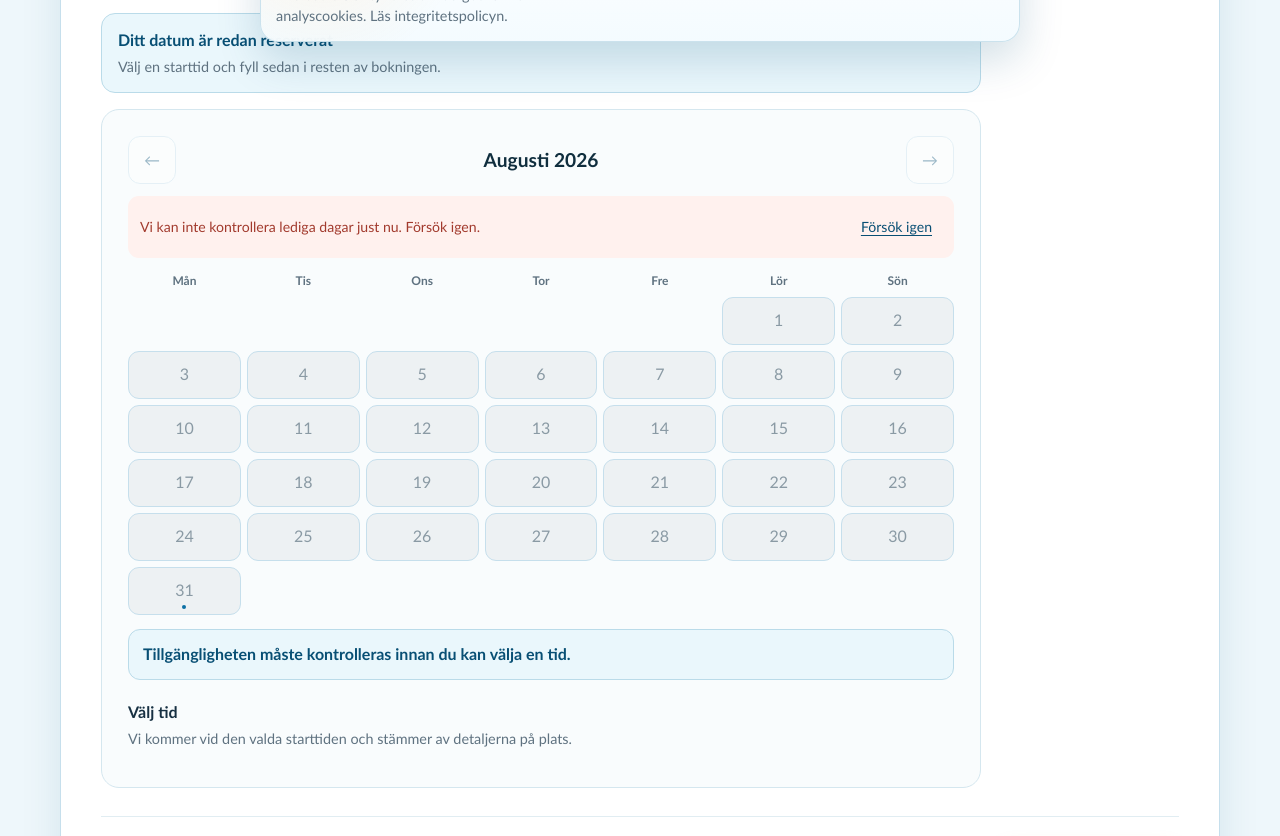
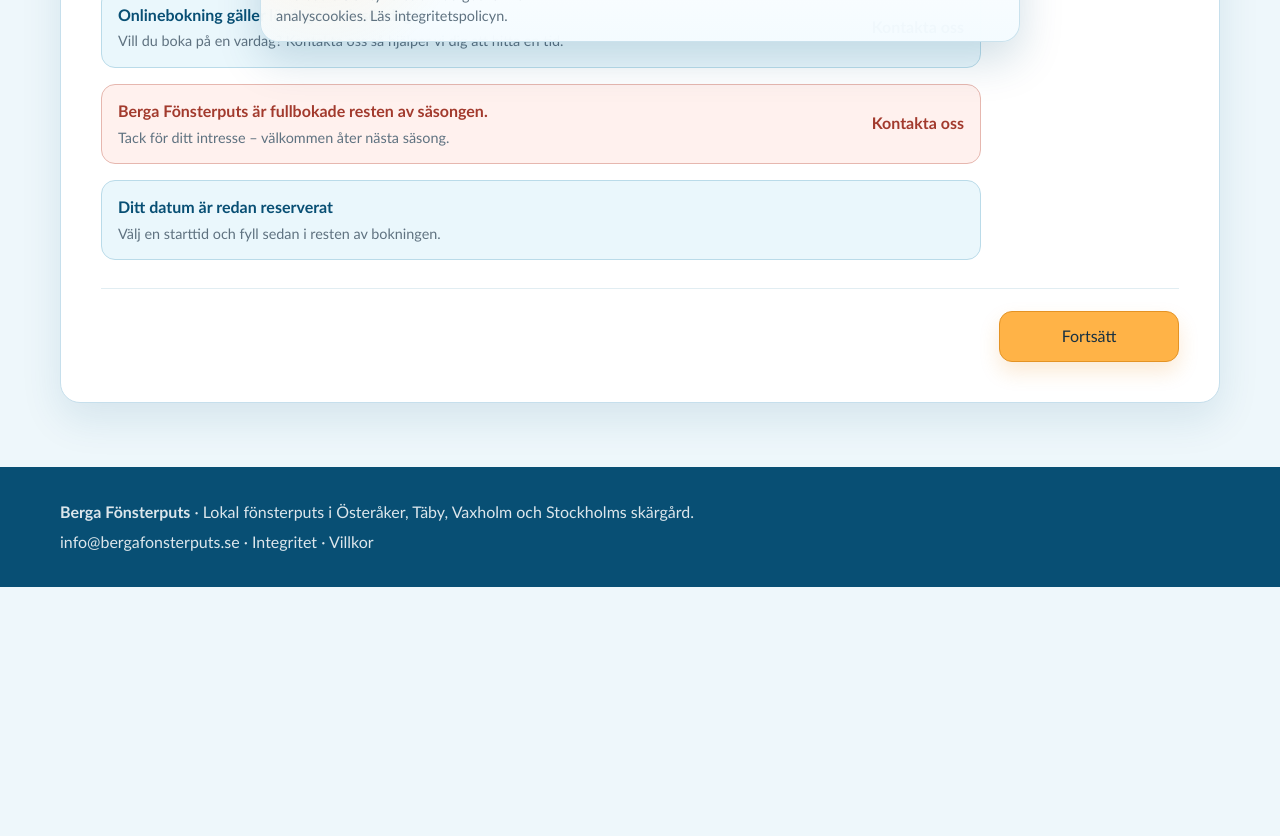
Before and after one commit to zachallgren-cell/hemsida-n-stan-klar, a website: page bokning.html in a window 1280 px wide. Shown: the part 744-1580 px from the top of the page. After the commit the page ends 1331 px from the top, so only its background shows below. Drawn offline with Linux system fonts and the light colour scheme; no server answers.

Commit message:
fix: close public booking for the season

```diff
--- a/bokning.html
+++ b/bokning.html
@@ -16,7 +16,7 @@
   <link rel="stylesheet" href="booking.css?v=20260828-2">
   <script src="cookie-consent.js?v=20260720" defer></script>
   <script src="site.js?v=20260721" defer></script>
-  <script src="booking.js?v=20260828-2" defer></script>
+  <script src="booking.js?v=20260831" defer></script>
 </head>
 <body class="booking-page">
   <a class="skip-link" href="#main-content">Hoppa till bokningen</a>
@@ -93,6 +93,14 @@
             <a href="kontakt.html">Kontakta oss</a>
           </aside>
 
+          <aside class="weekday-booking-notice season-booking-notice" id="seasonBookingNotice" aria-label="Fullbokat för säsongen" hidden>
+            <div>
+              <strong>Berga Fönsterputs är fullbokade resten av säsongen.</strong>
+              <span>Tack för ditt intresse – välkommen åter nästa säsong.</span>
+            </div>
+            <a href="kontakt.html">Kontakta oss</a>
+          </aside>
+
           <aside class="weekday-booking-notice" id="invitationBookingNotice" aria-label="Reserverat bokningsdatum" hidden>
             <div>
               <strong>Ditt datum är redan reserverat</strong>
@@ -100,7 +108,7 @@
             </div>
           </aside>
 
-          <div class="calendar-card">
+          <div class="calendar-card" id="calendarCard">
             <div class="calendar-header" id="calendarHeader">
               <button type="button" class="calendar-nav" id="prevMonth" aria-label="Visa föregående månad" aria-controls="calendarGrid">←</button>
               <h3 id="calendarTitle" aria-live="polite">Laddar kalender…</h3>
@@ -128,7 +136,7 @@
           </div>
 
           <div class="step-actions step-actions-end">
-            <button type="button" class="button button-primary" data-next-step>Fortsätt</button>
+            <button type="button" class="button button-primary" id="continueFromCalendarButton" data-next-step>Fortsätt</button>
           </div>
         </section>
 
--- a/booking.css
+++ b/booking.css
@@ -471,6 +471,16 @@ body.booking-page :focus-visible {
   color: var(--booking-blue-dark);
   font-weight: 900;
   text-underline-offset: 3px;
+}
+
+.season-booking-notice {
+  border-color: #e6b7af;
+  color: var(--booking-error);
+  background: var(--booking-error-soft);
+}
+
+.season-booking-notice a {
+  color: var(--booking-error);
 }
 
 .calendar-header {
--- a/booking.js
+++ b/booking.js
@@ -8,6 +8,8 @@
   const BOOKED_SLOTS_FUNCTION_URL = `${SUPABASE_FUNCTIONS_URL}/booked-slots`;
   const BOOKING_INVITATION_URL = `${SUPABASE_FUNCTIONS_URL}/booking-invitation`;
   const AVAILABILITY_TIMEOUT_MS = 20_000;
+  const REGULAR_BOOKING_SEASON_CLOSED = true;
+  const SEASON_FULLY_BOOKED_MESSAGE = 'Berga Fönsterputs är fullbokade resten av säsongen.';
   const BOOKABLE_TIMES = ['10:00', '11:00', '12:00', '13:00', '14:00', '15:00', '16:00', '17:00'];
   const MONTH_NAMES = ['januari', 'februari', 'mars', 'april', 'maj', 'juni', 'juli', 'augusti', 'september', 'oktober', 'november', 'december'];
   const DRAFT_KEY = 'bergaBookingDraft';
@@ -56,10 +58,13 @@
   const timeSlots = byId('timeSlots');
   const dateTimeError = byId('dateTimeError');
   const weekdayBookingNotice = byId('weekdayBookingNotice');
+  const seasonBookingNotice = byId('seasonBookingNotice');
   const invitationBookingNotice = byId('invitationBookingNotice');
   const invitationBookingText = byId('invitationBookingText');
   const calendarHeader = byId('calendarHeader');
   const calendarWeekdays = byId('calendarWeekdays');
+  const calendarCard = byId('calendarCard');
+  const continueFromCalendarButton = byId('continueFromCalendarButton');
   const boatFields = byId('boatFields');
   const apartmentWindowOpeningGroup = byId('apartmentWindowOpeningGroup');
   const seaMilesInput = byId('seaMiles');
@@ -544,6 +549,7 @@
   }
 
   function isDateSelectable(date) {
+    if (REGULAR_BOOKING_SEASON_CLOSED && !activeInvitation) return false;
     if (activeInvitation?.date === date) {
       return calendarReady && date >= todayString && date <= lastBookableString && !getBlockedDate(date);
     }
@@ -587,7 +593,9 @@
   }
 
   function updateSelectedDateBox() {
-    if (!calendarReady) {
+    if (REGULAR_BOOKING_SEASON_CLOSED && !activeInvitation) {
+      selectedDateBox.textContent = SEASON_FULLY_BOOKED_MESSAGE;
+    } else if (!calendarReady) {
       selectedDateBox.textContent = 'Tillgängligheten måste kontrolleras innan du kan välja en tid.';
     } else if (!selectedDate) {
       selectedDateBox.textContent = 'Välj en ledig dag i kalendern.';
@@ -750,6 +758,16 @@
   }
 
   async function fetchAvailability() {
+    if (REGULAR_BOOKING_SEASON_CLOSED && !activeInvitation) {
+      calendarReady = false;
+      selectedDate = '';
+      selectedTime = '';
+      syncDateInputs();
+      setCalendarState('closed', SEASON_FULLY_BOOKED_MESSAGE);
+      updateSelectedDateBox();
+      return;
+    }
+
     calendarReady = false;
     bookingsCache = [];
     blockedDatesCache = [];
@@ -1093,7 +1111,8 @@
     const shouldTrack = options.track !== false;
     clearDateTimeError();
     let message = '';
-    if (!calendarReady) message = 'Vänta tills kalendern har laddats eller försök igen.';
+    if (REGULAR_BOOKING_SEASON_CLOSED && !activeInvitation) message = SEASON_FULLY_BOOKED_MESSAGE;
+    else if (!calendarReady) message = 'Vänta tills kalendern har laddats eller försök igen.';
     else if (!selectedDate) message = 'Välj en ledig dag i kalendern.';
     else if (!isDateSelectable(selectedDate)) message = 'Den valda dagen är inte längre ledig. Välj en annan dag.';
     else if (!selectedTime || !getBookableTimes(selectedDate).includes(selectedTime)) message = 'Välj en starttid för besöket.';
@@ -1878,6 +1897,16 @@
     updateLivePrice();
     showStep(1, false);
     if (invitationLoadError) setStatus(invitationLoadError);
+    if (REGULAR_BOOKING_SEASON_CLOSED && !hasInvitation) {
+      selectedDate = '';
+      selectedTime = '';
+      syncDateInputs();
+      weekdayBookingNotice.hidden = true;
+      seasonBookingNotice.hidden = false;
+      calendarCard.hidden = true;
+      continueFromCalendarButton.hidden = true;
+      setStatus(SEASON_FULLY_BOOKED_MESSAGE, 'error');
+    }
     fetchAvailability();
   }
 
--- a/supabase/functions/create-booking/index.ts
+++ b/supabase/functions/create-booking/index.ts
@@ -119,6 +119,7 @@ const ISLAND_START_PRICE = 799;
 const ISLAND_PRICE_PER_SEA_MILE = 125;
 const MAX_DIRECT_BOOKING_SEA_MILES = 15;
 const MAX_BOOKING_HORIZON_DAYS = 365;
+const REGULAR_BOOKING_SEASON_CLOSED = true;
 
 function parseCount(value: string | undefined, pattern = /\d+/) {
   const match = String(value || '').match(pattern);
@@ -601,6 +602,10 @@ Deno.serve(async (req) => {
       if (String(invitationRecord.email).toLowerCase() !== payload.email || invitationRecord.booking_date !== payload.date) {
         return jsonResponse({ error: 'Mejladressen eller datumet stämmer inte med bokningsinbjudan.' }, 409);
       }
+    }
+
+    if (!invitationRecord && REGULAR_BOOKING_SEASON_CLOSED) {
+      return jsonResponse({ error: 'Berga Fönsterputs är fullbokade resten av säsongen.' }, 409);
     }
 
     if (invitationRecord) {
```
Also changed, not shown: tests/booking-season-closure.test.mjs (added, +21 -0 lines).
